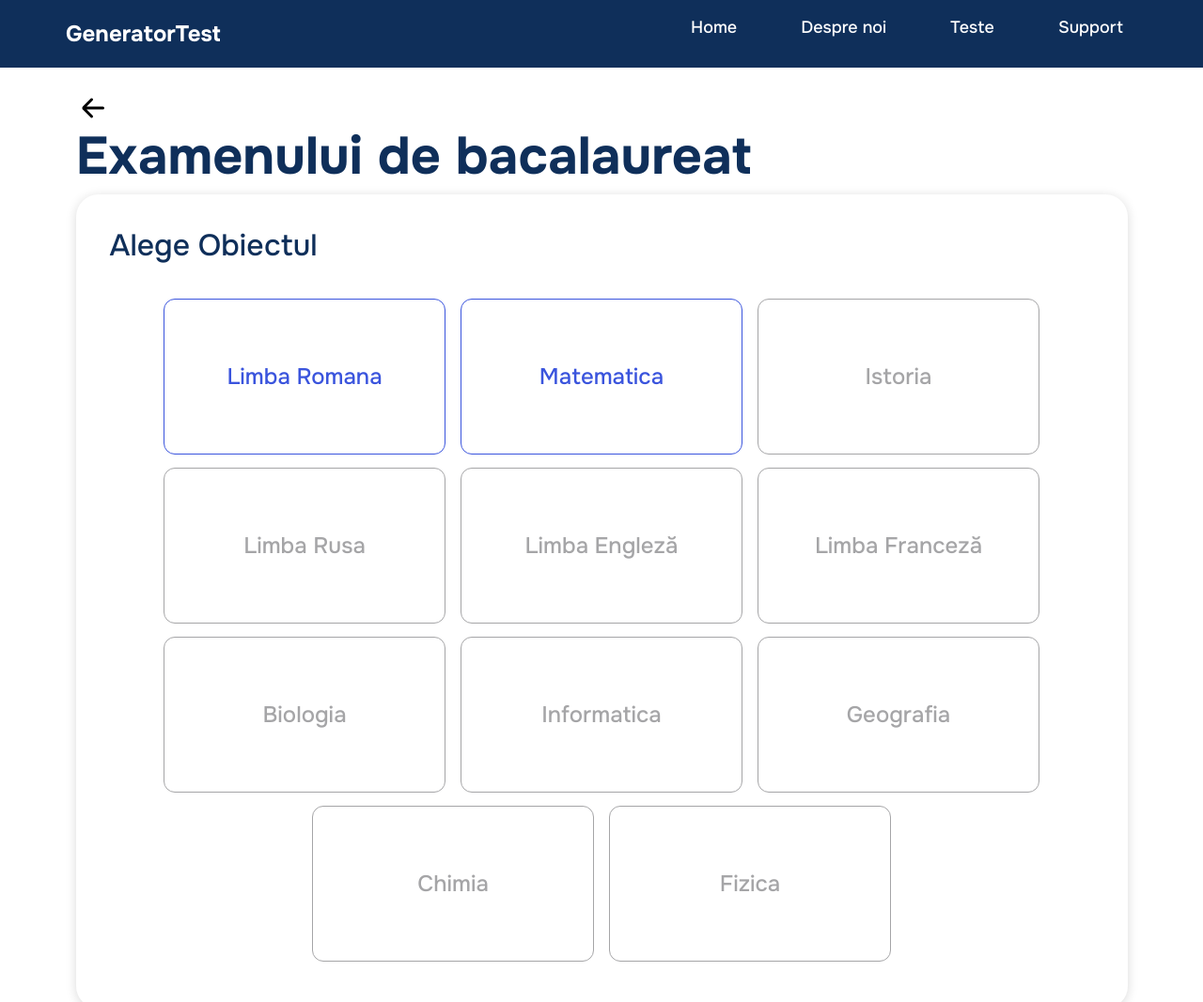
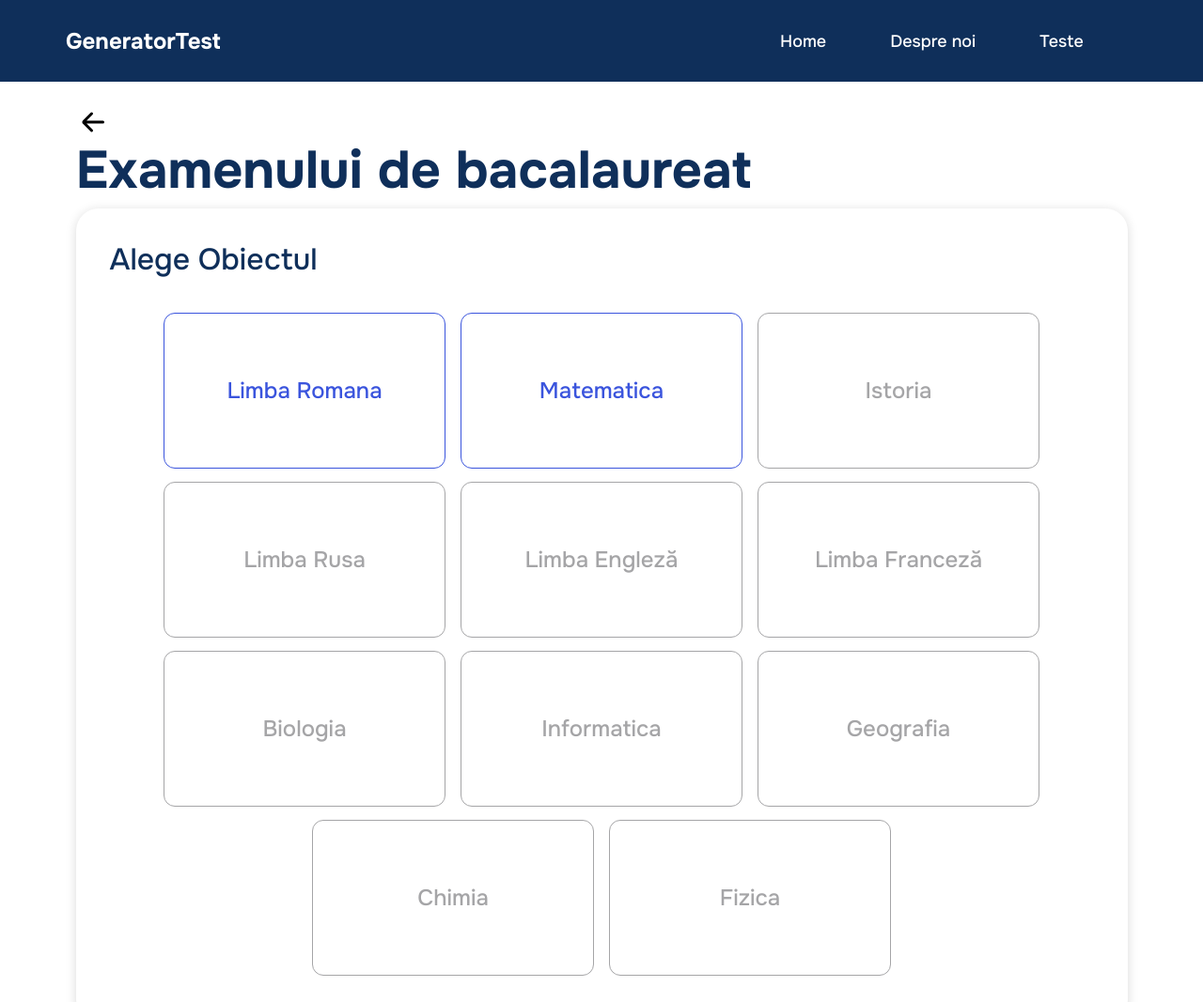
Before and after one commit to M0LDOVEANUL/GeneratorTest, a website: page GeneratorTest/examen-bac.html in a window 1280 px wide. Shown: the top 1067 px of the page at 94% size. Drawn offline with Linux system fonts and the light colour scheme.

Commit message:
Header Fix

```diff
--- a/GeneratorTest/css/style.css
+++ b/GeneratorTest/css/style.css
@@ -18,7 +18,6 @@ header{
 .header__logo{
     font-size: 24px;
     font-weight: 700;
-    user-select: none;
     color: #fff;
 }
 .header__navigation{
@@ -29,7 +28,7 @@ header{
     align-items: center;
     gap: 68px;
     transition: 0.5s ease;
-
+margin-top: 15px;
 }
 .header__menu li a{
     display: block;
--- a/GeneratorTest/examen-bac.html
+++ b/GeneratorTest/examen-bac.html
@@ -25,7 +25,7 @@
                             </a>
                         </div>
                     </div>
-                    <div class="col-2 col-md-8 col-lg-6 col-xl-5">
+                    <div class="col-2 col-md-6 col-lg-4 col-xl-4">
                         <div class="header__navigation">
                             <input type="checkbox" class="header__toogle_menu">
                             <div class="header__hamburger">
@@ -35,7 +35,7 @@
                                 <li><a href="index.html">Home</a></li>
                                 <li><a href="about-us.html">Despre noi</a></li>
                                 <li><a href="generate-examen.html">Teste</a></li>
-                                <li><a href="#support">Support</a></li>
+                                <!-- <li><a href="#support">Support</a></li> -->
                                 <!-- <li>
                                     <select name="" id="">
                                         <option value="0">Ro</option>
```
Also changed, not shown: GeneratorTest/examen-liceum.html (+2 -2 lines), GeneratorTest/generate-examen.html (+2 -2 lines), GeneratorTest/generating-process.html (+2 -2 lines), GeneratorTest/test-ready.html (+2 -2 lines).
